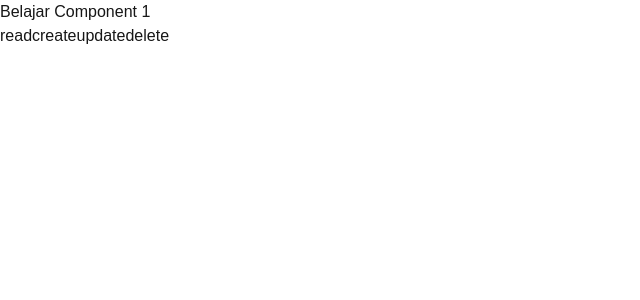
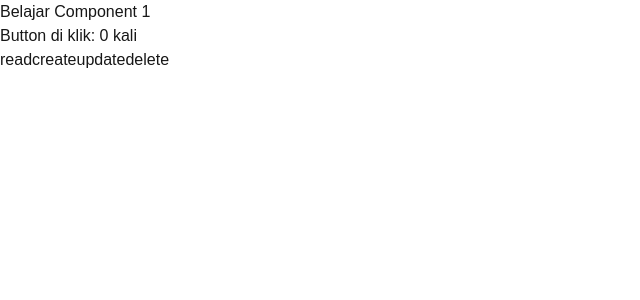
Before and after one commit to Dictionar32/belajar-komponen, a Next.js app: page / in a window 1280 px wide. Shown: the top 300 px of the page, without its empty margins (0-640 px from the left). Built offline with nearby package versions, Linux system fonts and the light colour scheme.

Commit message:
Add state management to track button clicks and display count

```diff
--- a/app/page.tsx
+++ b/app/page.tsx
@@ -1,3 +1,7 @@
+"use client";
+
+import {useState} from "react";
+
 export type ButtonProps = {
   label: string;
   variant: "primary" | "danger" | "info" | "secondary";
@@ -23,8 +27,10 @@ function Button ({label, variant, onClick}: ButtonProps){
 
 export default function Home (){
 
+  const [count, setCount] = useState(0);
+
   function handleButtonClick() {
-    console.log("button clicked");
+    setCount(count + 1);
   }
 
   const buttons: ButtonData[] = [
@@ -54,6 +60,8 @@ export default function Home (){
     <main>
       <h1>Belajar Component 1</h1>
 
+      <p> Button di klik: {count} kali</p>
+
       {buttons.map((button) => (
         <Button
           key={button.id}
```
